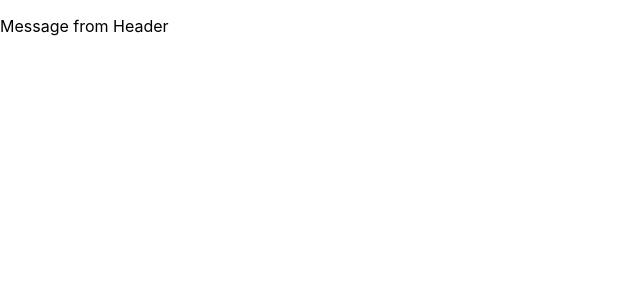
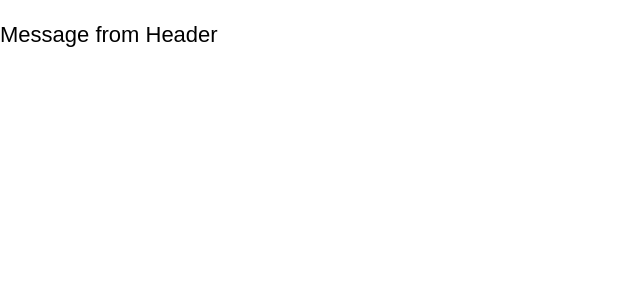
Before and after one commit to suriya216/React, a React (Create React App) app: page / in a window 1280 px wide. Shown: the top 300 px of the page, without its empty margins (0-640 px from the left). Built offline with nearby package versions, Linux system fonts and the light colour scheme.

Commit message:
Integrating css

```diff
--- a/src/App.css
+++ b/src/App.css
@@ -1,38 +1,5 @@
-.App {
-  text-align: center;
+body{
+  background-color: white;
+  font-size: 22px;
+  font-family: Arial, sans-serif;
 }
-
-.App-logo {
-  height: 40vmin;
-  pointer-events: none;
-}
-
-@media (prefers-reduced-motion: no-preference) {
-  .App-logo {
-    animation: App-logo-spin infinite 20s linear;
-  }
-}
-
-.App-header {
-  background-color: #282c34;
-  min-height: 100vh;
-  display: flex;
-  flex-direction: column;
-  align-items: center;
-  justify-content: center;
-  font-size: calc(10px + 2vmin);
-  color: white;
-}
-
-.App-link {
-  color: #61dafb;
-}
-
-@keyframes App-logo-spin {
-  from {
-    transform: rotate(0deg);
-  }
-  to {
-    transform: rotate(360deg);
-  }
-}
--- a/src/App.js
+++ b/src/App.js
@@ -1,4 +1,5 @@
 import Header from "./components/Header";
+import "./App.css";
 
 function App() {
   return (
```
